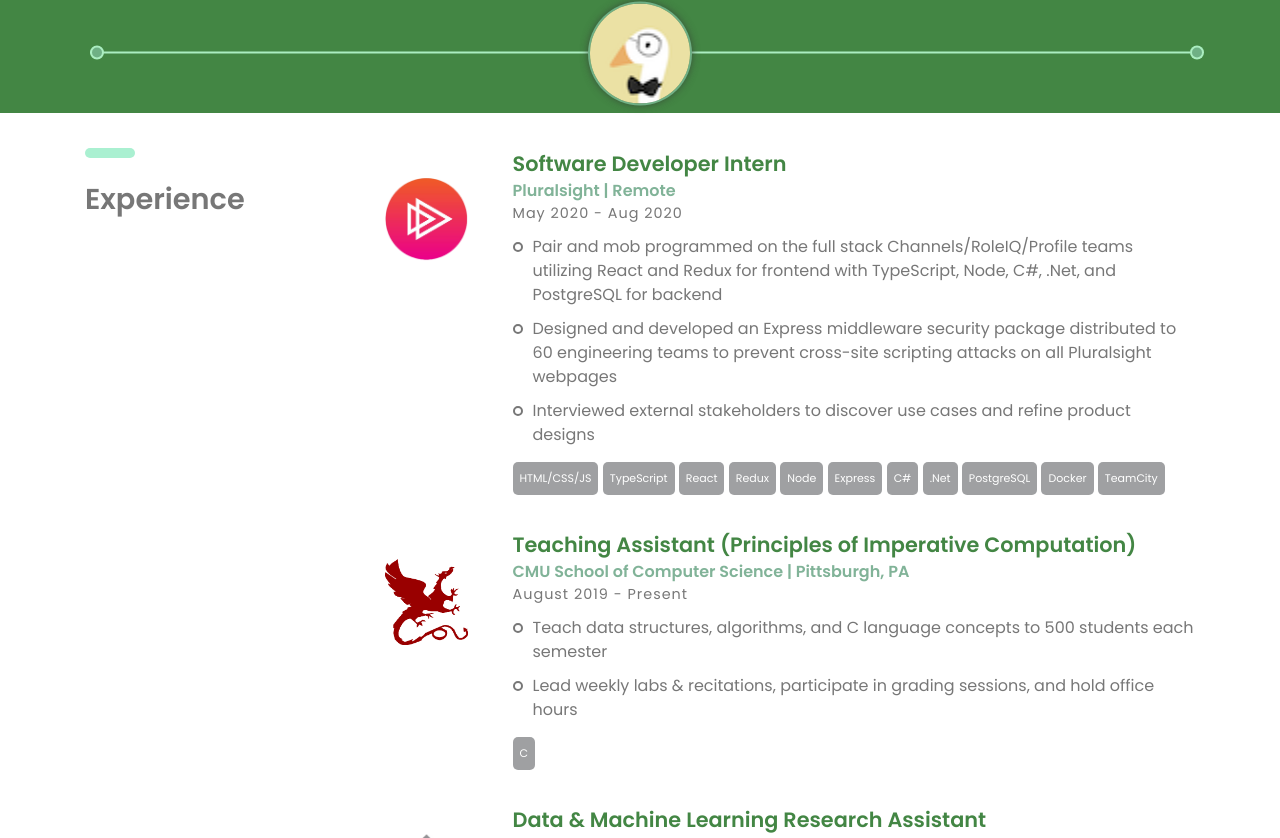
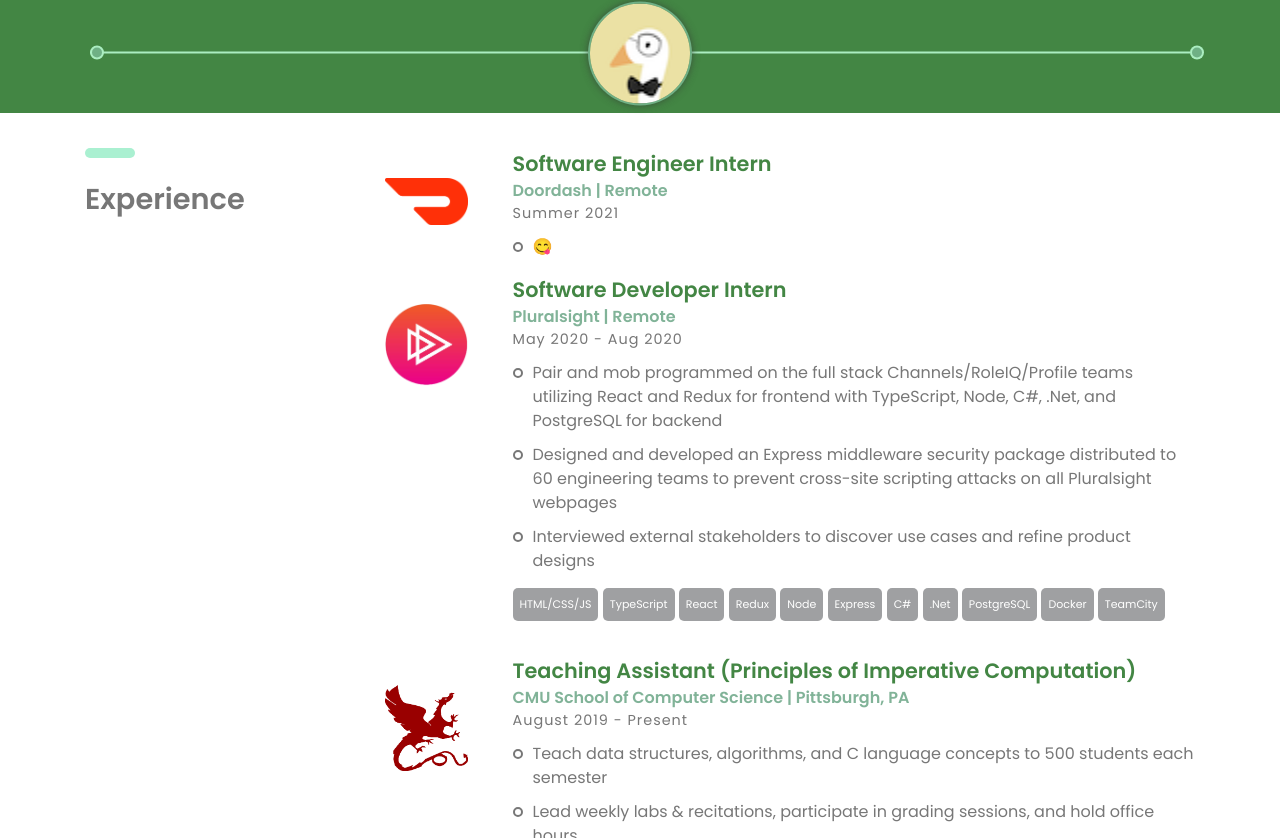
Before and after one commit to austin-leung/austin-leung.github.io, a plain HTML site: page index.html in a window 1280 px wide. Shown: the part 1705-2543 px from the top of the page. Drawn offline with Linux system fonts and the light colour scheme; files whose address does not match are found by name.

Commit message:
Update work exp

```diff
--- a/index.html
+++ b/index.html
@@ -42,7 +42,7 @@
 						</div>
 						<div id="banner-text">
 							<h1 class="vcard"><span class="fn">Austin Leung</span></h1><br>
-							<p>Hi, I'm Austin, a junior at Carnegie Mellon University studying Information Systems with minors in Computer Science and Software Engineering. <br><br>This past summer I worked on developing a platform to democratize tech skills with Pluralsight!
+							<p>Hi, I'm Austin, a rising senior at Carnegie Mellon University studying Information Systems with minors in Computer Science and Software Engineering. <br><br>This summer I'm developing a platform for restaurants to reach their customers with Doordash!
 							</p>
 						</div><br>
 						<ul class="social-icons">
@@ -253,6 +253,24 @@
 
 					<div class="experience margin-b-50 row">
 						<div class="col-sm-2 company">
+							<img src="imgs/dd.png" alt="Doordash"/>
+						</div>
+						<div class="col-sm-10">
+							<h4><b>Software Engineer Intern</b></h4>
+							<h5 class="font-yellow">
+								<b>Doordash | Remote</b>
+							</h5>
+							<h6 class="margin-t-9">Summer 2021</h6>
+							<ul class="list margin-b-30">
+								<li>😋</li>
+							</ul>
+							<div class="skills">
+							</div>
+						</div>
+					</div><!-- experience -->
+
+					<div class="experience margin-b-50 row">
+						<div class="col-sm-2 company">
 							<img src="imgs/ps.png" alt="Pluralsight"/>
 						</div>
 						<div class="col-sm-10">
```
Also changed, not shown: imgs/dd.png (added).
